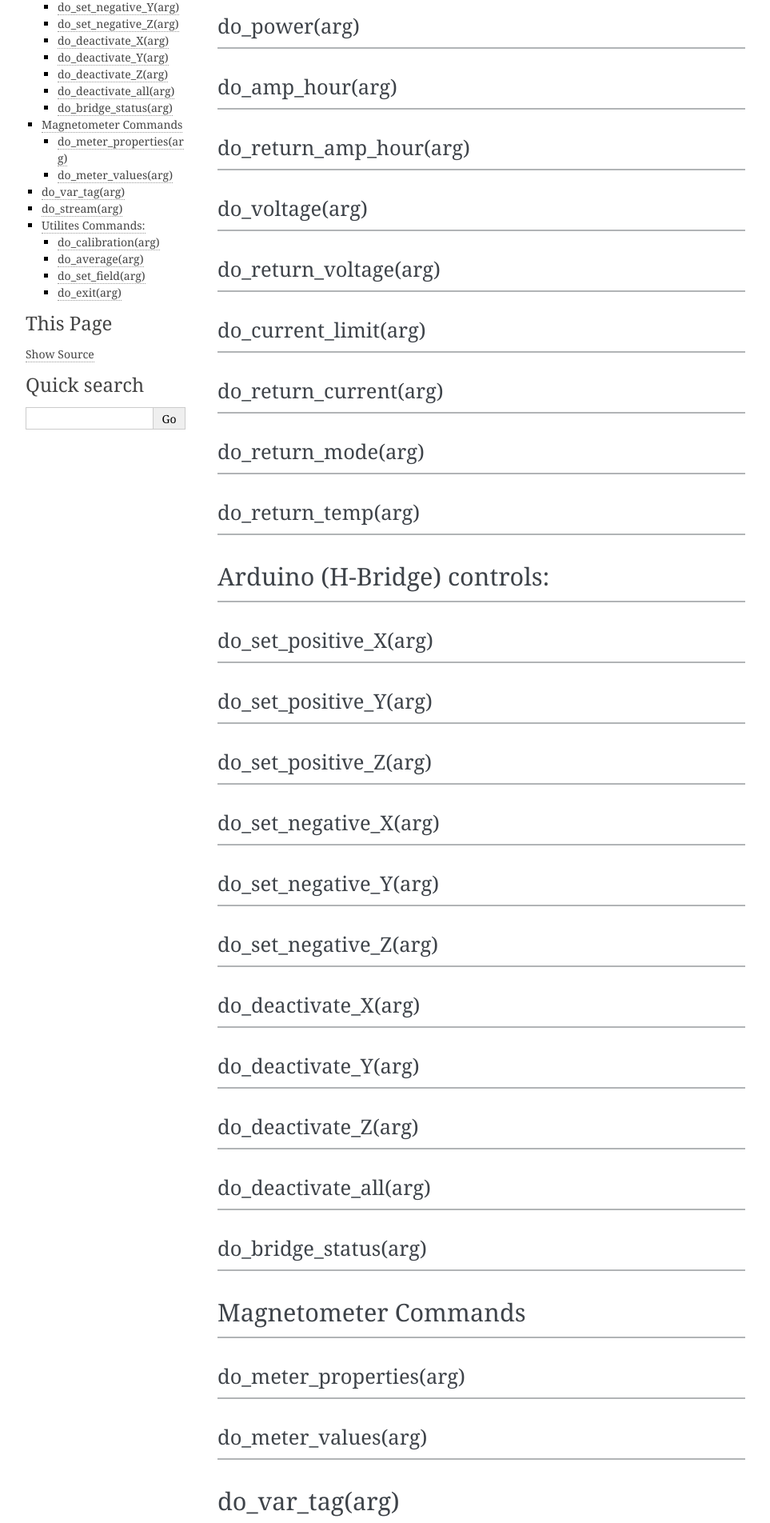
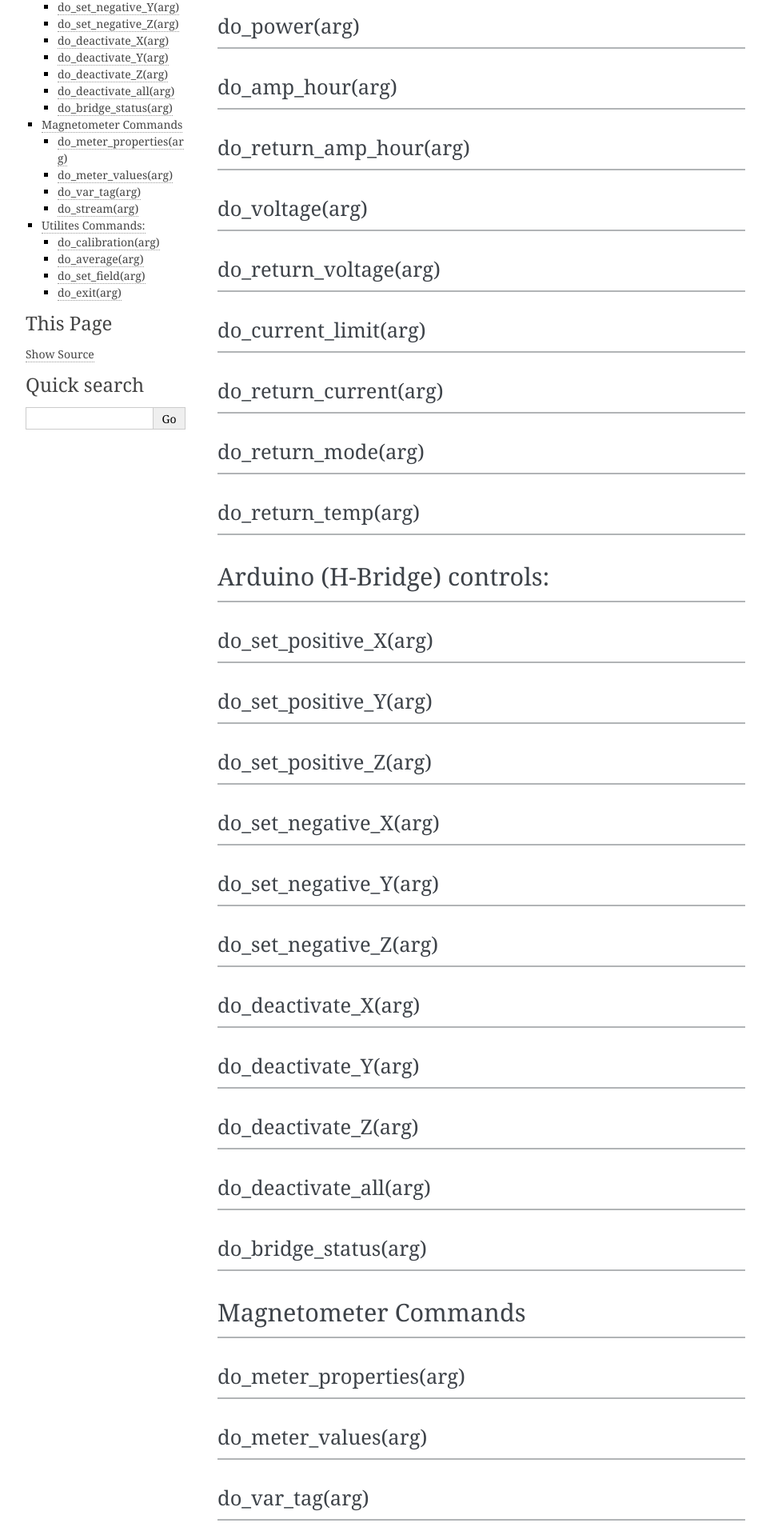
Before and after one commit to oresat/oresat-helmholtz, a Sphinx documentation site: the page built from docs/hshell.md, in a window 1280 px wide. Shown: the part 516-2420 px from the top of the page at 80% size, without its empty margins (148-1111 px from the left). Built offline with Sphinx 7.4.7, drawn with Linux system fonts in a browser that asks for light colours.

Commit message:
fix headers issue in manpages

```diff
--- a/docs/hshell.md
+++ b/docs/hshell.md
@@ -88,10 +88,10 @@ and calibration methods using the various tools provided in the utilites module.
 ### do_meter_values(arg)
 
 ---
-## do_var_tag(arg)
+### do_var_tag(arg)
 
 ---
-## do_stream(arg)
+### do_stream(arg)
 
 ---
 ## Utilites Commands:
```
